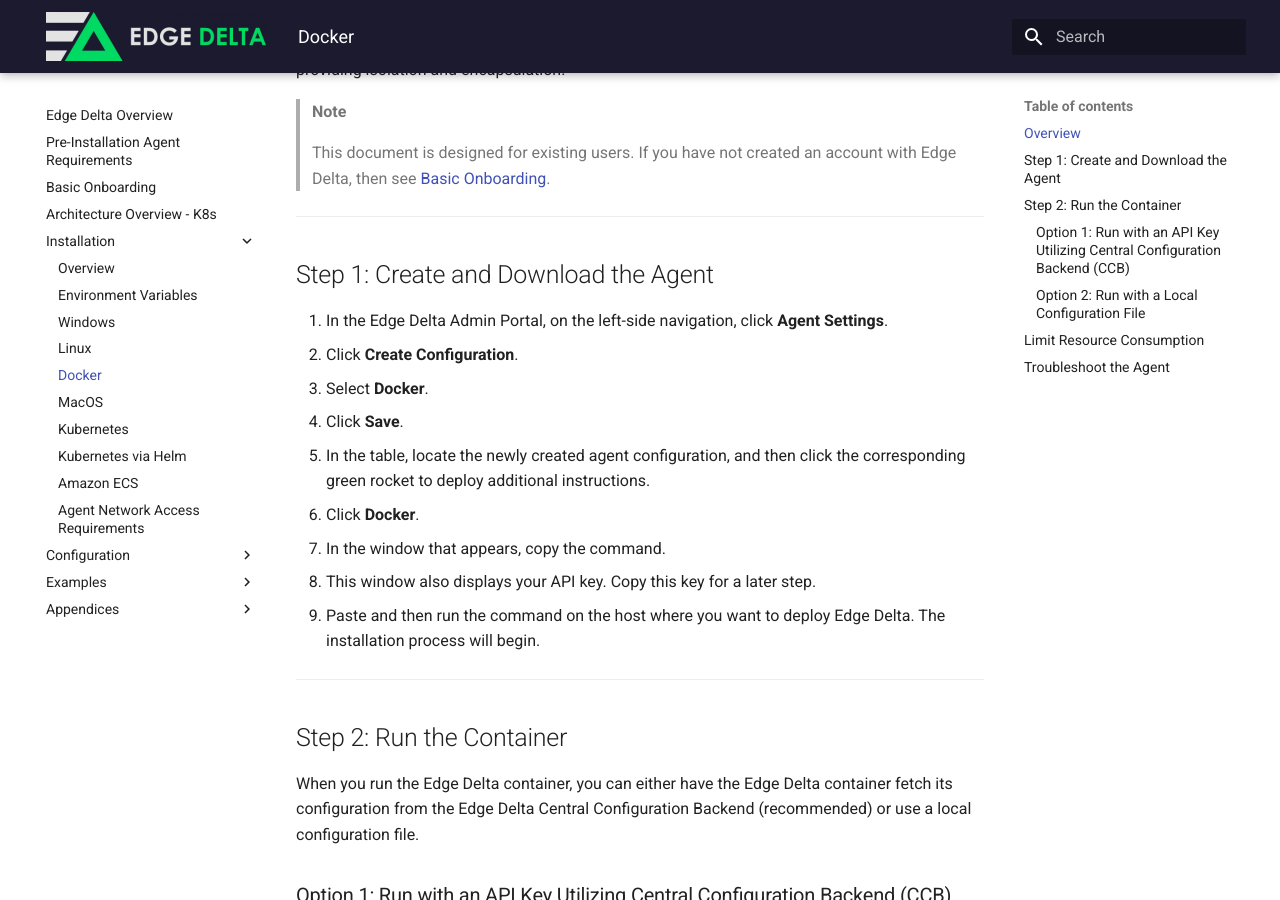
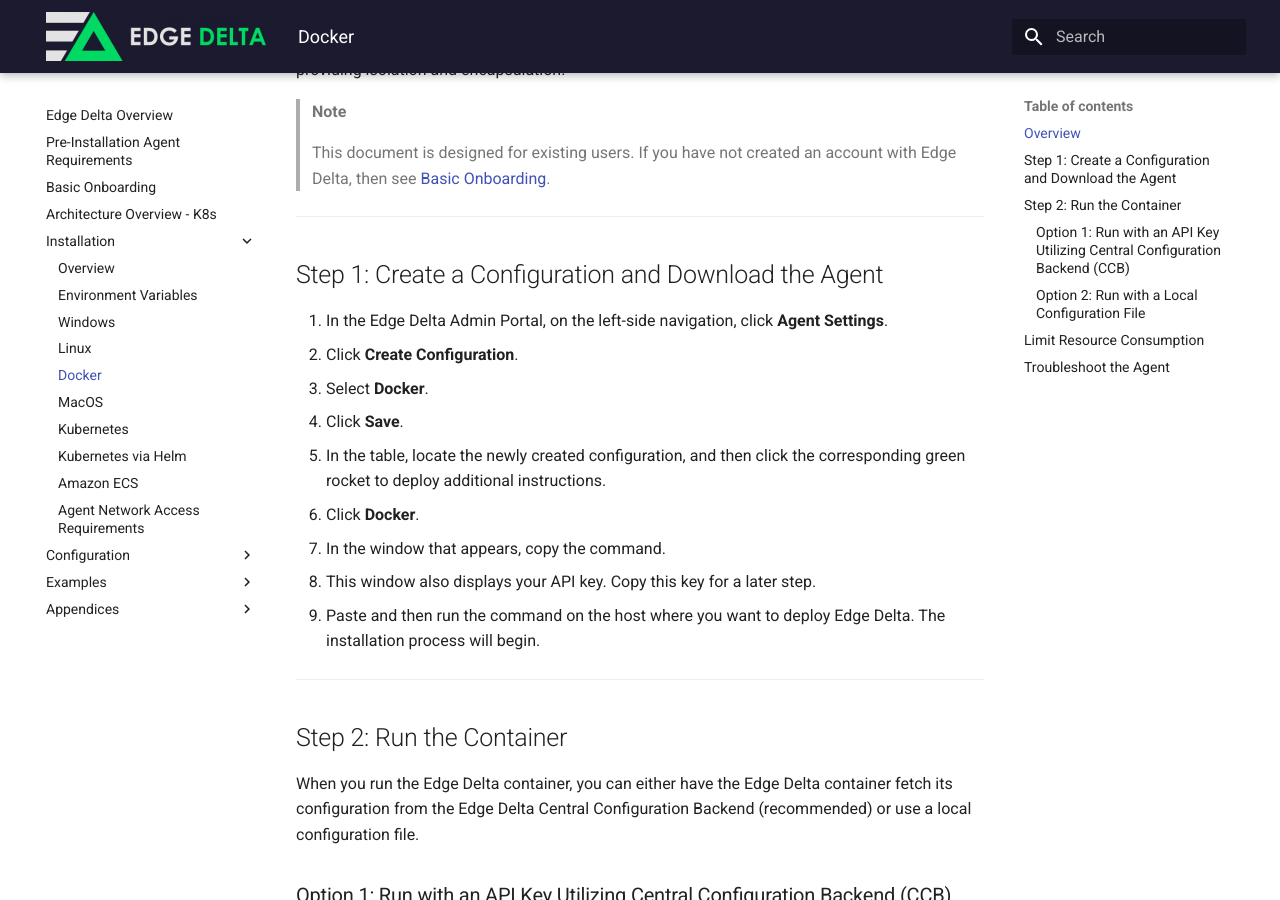
Before and after one commit to edgedelta/docs, an MkDocs documentation site: the page built from docs/installation/docker.md, in a window 1280 px wide and 900 px high, scrolled down 317 px. Built offline with MkDocs 1.6.1 and Material for MkDocs 9.7.7, drawn with Linux system fonts in a browser that asks for light colours.

Commit message:
Update docker.md

```diff
--- a/docs/installation/docker.md
+++ b/docs/installation/docker.md
@@ -18,13 +18,13 @@ Edge Delta has a Docker container image that can be deployed as a Sidecar or Dae
 
 ***
 
-## Step 1: Create and Download the Agent
+## Step 1: Create a Configuration and Download the Agent
 
 1. In the Edge Delta Admin Portal, on the left-side navigation, click **Agent Settings**.
 2. Click **Create Configuration**.
 3. Select **Docker**.
 4. Click **Save**.
-5. In the table, locate the newly created agent configuration, and then click the corresponding green rocket to deploy additional instructions.
+5. In the table, locate the newly created configuration, and then click the corresponding green rocket to deploy additional instructions.
 6. Click **Docker**.
 7. In the window that appears, copy the command.
   - This window also displays your API key. Copy this key for a later step.
```
